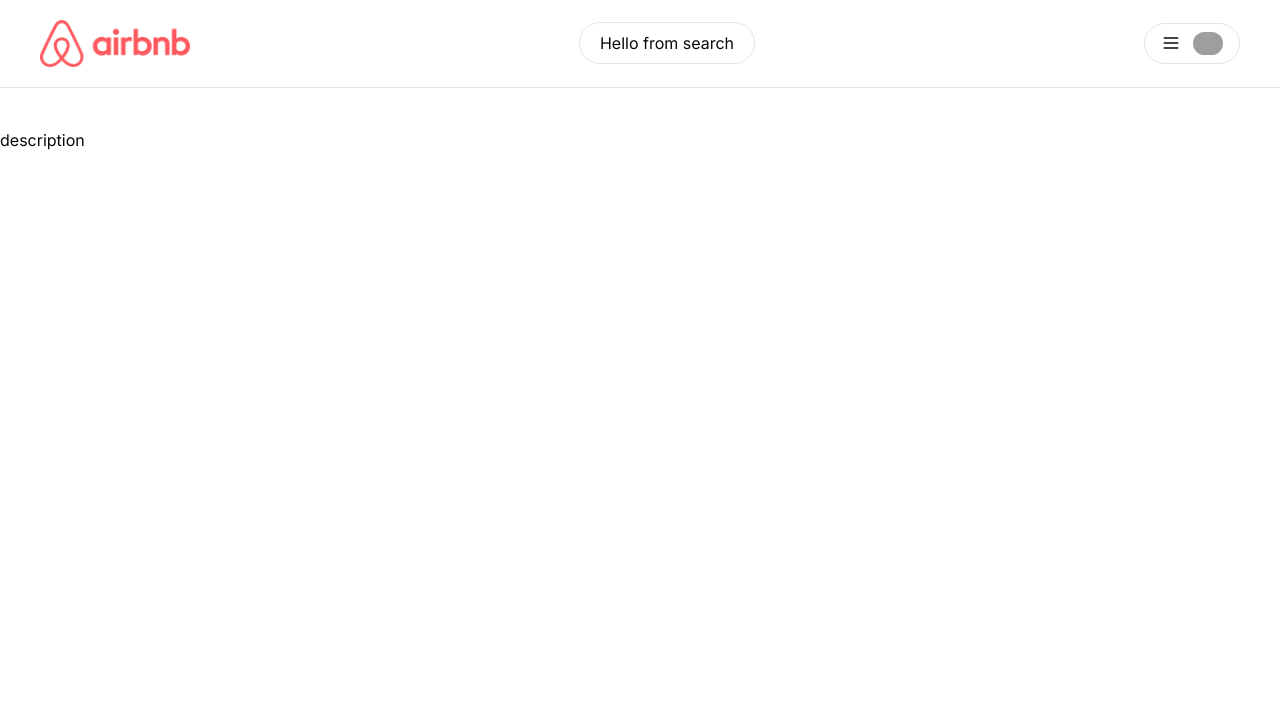
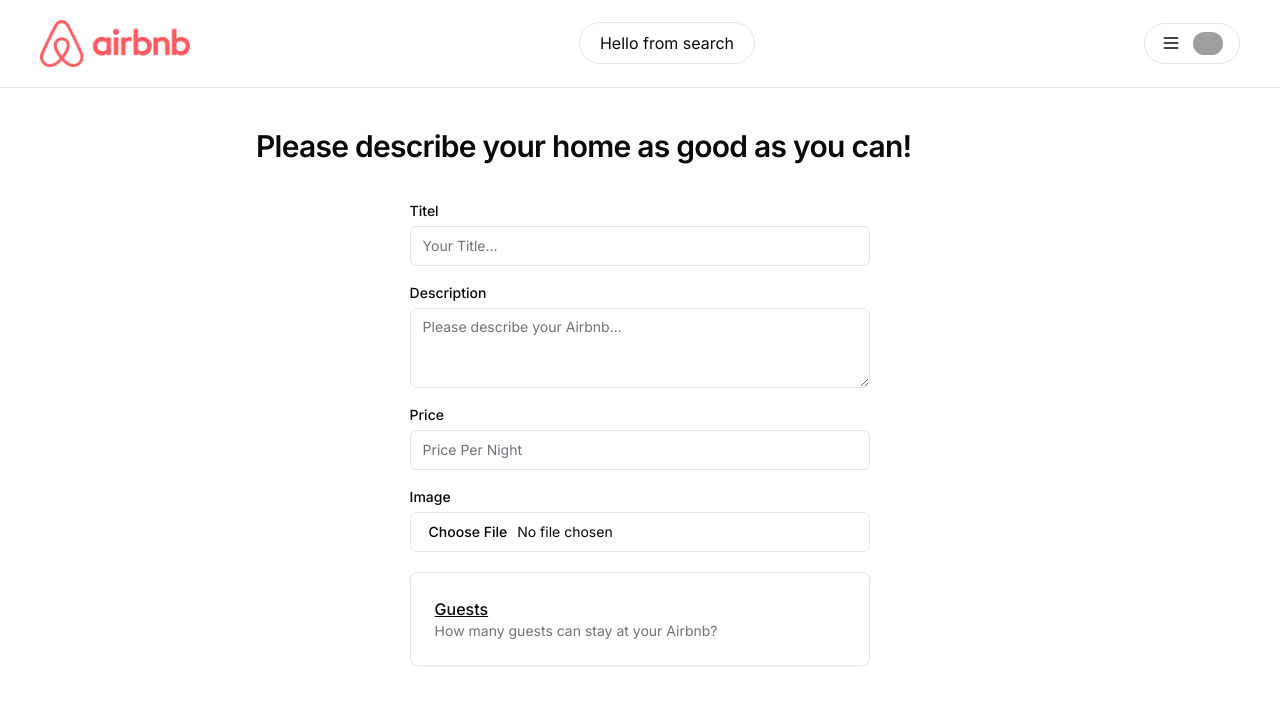
Before and after one commit to Curiosoofficial/airbnb, a Next.js app: page /create/1/description in a window 1280 px wide. Shown: the top 704 px of the page. Built offline with nearby package versions, Linux system fonts and the light colour scheme; no server answers; grey boxes are pictures that could not be loaded.

Commit message:
description create ui started

```diff
--- a/app/create/[id]/description/page.tsx
+++ b/app/create/[id]/description/page.tsx
@@ -1,8 +1,54 @@
+import { Card, CardHeader } from "@/components/ui/card"
+import { Input } from "@/components/ui/input"
+import { Label } from "@/components/ui/label"
+import { Textarea } from "@/components/ui/textarea"
 import React from 'react'
 
 const page = () => {
   return (
-    <div>description</div>
+    <>
+      <div className="w-3/5 mx-auto">
+        <h2 className="text-3xl font-semibold tracking-tight max-lg:text-xl transition-colors">
+          Please describe your home as good as you can!
+        </h2>
+
+        <form action="">
+          <div className="mx-auto w-3/5 mt-10 flex flex-col gap-y-5 mb-36">
+            <div className="flex flex-col gap-y-2">
+              <Label>Titel</Label>
+              <Input type="text" name="title" required placeholder="Your Title..."/>
+            </div>
+
+            <div className="flex flex-col gap-y-2">
+            <Label>Description</Label>
+            <Textarea name="description" required placeholder="Please describe your Airbnb..."/>
+            </div>
+
+            <div className="flex flex-col gap-y-2">
+              <Label>Price</Label>
+              <Input name="price" type="number" required placeholder="Price Per Night" min={10}/>
+            </div>
+
+            <div className="flex flex-col gap-y-2">
+              <Label>Image</Label>
+              <Input name="image" type="file" required />
+            </div>
+
+            <Card>
+              <CardHeader className="flex flex-col gap-y-5">
+                <div className="flex items-center justify-between">
+                  <div className="flex flex-col">
+                    <h3 className="underline font-medium">Guests</h3>
+                    <p className="text-muted-foreground text-sm">How many guests can stay at your Airbnb?</p>
+                  </div>
+                </div>
+              </CardHeader>
+            </Card>
+
+          </div>
+        </form>
+      </div>
+    </>
   )
 }
 
--- /dev/null
+++ b/components/ui/input.tsx
@@ -0,0 +1,25 @@
+import * as React from "react"
+
+import { cn } from "@/lib/utils"
+
+export interface InputProps
+  extends React.InputHTMLAttributes<HTMLInputElement> {}
+
+const Input = React.forwardRef<HTMLInputElement, InputProps>(
+  ({ className, type, ...props }, ref) => {
+    return (
+      <input
+        type={type}
+        className={cn(
+          "flex h-10 w-full rounded-md border border-input bg-background px-3 py-2 text-sm ring-offset-background file:border-0 file:bg-transparent file:text-sm file:font-medium placeholder:text-muted-foreground focus-visible:outline-none focus-visible:ring-2 focus-visible:ring-ring focus-visible:ring-offset-2 disabled:cursor-not-allowed disabled:opacity-50",
+          className
+        )}
+        ref={ref}
+        {...props}
+      />
+    )
+  }
+)
+Input.displayName = "Input"
+
+export { Input }
--- /dev/null
+++ b/components/ui/label.tsx
@@ -0,0 +1,26 @@
+"use client"
+
+import * as React from "react"
+import * as LabelPrimitive from "@radix-ui/react-label"
+import { cva, type VariantProps } from "class-variance-authority"
+
+import { cn } from "@/lib/utils"
+
+const labelVariants = cva(
+  "text-sm font-medium leading-none peer-disabled:cursor-not-allowed peer-disabled:opacity-70"
+)
+
+const Label = React.forwardRef<
+  React.ElementRef<typeof LabelPrimitive.Root>,
+  React.ComponentPropsWithoutRef<typeof LabelPrimitive.Root> &
+    VariantProps<typeof labelVariants>
+>(({ className, ...props }, ref) => (
+  <LabelPrimitive.Root
+    ref={ref}
+    className={cn(labelVariants(), className)}
+    {...props}
+  />
+))
+Label.displayName = LabelPrimitive.Root.displayName
+
+export { Label }
--- /dev/null
+++ b/components/ui/select.tsx
@@ -0,0 +1,160 @@
+"use client"
+
+import * as React from "react"
+import * as SelectPrimitive from "@radix-ui/react-select"
+import { Check, ChevronDown, ChevronUp } from "lucide-react"
+
+import { cn } from "@/lib/utils"
+
+const Select = SelectPrimitive.Root
+
+const SelectGroup = SelectPrimitive.Group
+
+const SelectValue = SelectPrimitive.Value
+
+const SelectTrigger = React.forwardRef<
+  React.ElementRef<typeof SelectPrimitive.Trigger>,
+  React.ComponentPropsWithoutRef<typeof SelectPrimitive.Trigger>
+>(({ className, children, ...props }, ref) => (
+  <SelectPrimitive.Trigger
+    ref={ref}
+    className={cn(
+      "flex h-10 w-full items-center justify-between rounded-md border border-input bg-background px-3 py-2 text-sm ring-offset-background placeholder:text-muted-foreground focus:outline-none focus:ring-2 focus:ring-ring focus:ring-offset-2 disabled:cursor-not-allowed disabled:opacity-50 [&>span]:line-clamp-1",
+      className
+    )}
+    {...props}
+  >
+    {children}
+    <SelectPrimitive.Icon asChild>
+      <ChevronDown className="h-4 w-4 opacity-50" />
+    </SelectPrimitive.Icon>
+  </SelectPrimitive.Trigger>
+))
+SelectTrigger.displayName = SelectPrimitive.Trigger.displayName
+
+const SelectScrollUpButton = React.forwardRef<
+  React.ElementRef<typeof SelectPrimitive.ScrollUpButton>,
+  React.ComponentPropsWithoutRef<typeof SelectPrimitive.ScrollUpButton>
+>(({ className, ...props }, ref) => (
+  <SelectPrimitive.ScrollUpButton
+    ref={ref}
+    className={cn(
+      "flex cursor-default items-center justify-center py-1",
+      className
+    )}
+    {...props}
+  >
+    <ChevronUp className="h-4 w-4" />
+  </SelectPrimitive.ScrollUpButton>
+))
+SelectScrollUpButton.displayName = SelectPrimitive.ScrollUpButton.displayName
+
+const SelectScrollDownButton = React.forwardRef<
+  React.ElementRef<typeof SelectPrimitive.ScrollDownButton>,
+  React.ComponentPropsWithoutRef<typeof SelectPrimitive.ScrollDownButton>
+>(({ className, ...props }, ref) => (
+  <SelectPrimitive.ScrollDownButton
+    ref={ref}
+    className={cn(
+      "flex cursor-default items-center justify-center py-1",
+      className
+    )}
+    {...props}
+  >
+    <ChevronDown className="h-4 w-4" />
+  </SelectPrimitive.ScrollDownButton>
+))
+SelectScrollDownButton.displayName =
+  SelectPrimitive.ScrollDownButton.displayName
+
+const SelectContent = React.forwardRef<
+  React.ElementRef<typeof SelectPrimitive.Content>,
+  React.ComponentPropsWithoutRef<typeof SelectPrimitive.Content>
+>(({ className, children, position = "popper", ...props }, ref) => (
+  <SelectPrimitive.Portal>
+    <SelectPrimitive.Content
+      ref={ref}
+      className={cn(
+        "relative z-50 max-h-96 min-w-[8rem] overflow-hidden rounded-md border bg-popover text-popover-foreground shadow-md data-[state=open]:animate-in data-[state=closed]:animate-out data-[state=closed]:fade-out-0 data-[state=open]:fade-in-0 data-[state=closed]:zoom-out-95 data-[state=open]:zoom-in-95 data-[side=bottom]:slide-in-from-top-2 data-[side=left]:slide-in-from-right-2 data-[side=right]:slide-in-from-left-2 data-[side=top]:slide-in-from-bottom-2",
+        position === "popper" &&
+          "data-[side=bottom]:translate-y-1 data-[side=left]:-translate-x-1 data-[side=right]:translate-x-1 data-[side=top]:-translate-y-1",
+        className
+      )}
+      position={position}
+      {...props}
+    >
+      <SelectScrollUpButton />
+      <SelectPrimitive.Viewport
+        className={cn(
+          "p-1",
+          position === "popper" &&
+            "h-[var(--radix-select-trigger-height)] w-full min-w-[var(--radix-select-trigger-width)]"
+        )}
+      >
+        {children}
+      </SelectPrimitive.Viewport>
+      <SelectScrollDownButton />
+    </SelectPrimitive.Content>
+  </SelectPrimitive.Portal>
+))
+SelectContent.displayName = SelectPrimitive.Content.displayName
+
+const SelectLabel = React.forwardRef<
+  React.ElementRef<typeof SelectPrimitive.Label>,
+  React.ComponentPropsWithoutRef<typeof SelectPrimitive.Label>
+>(({ className, ...props }, ref) => (
+  <SelectPrimitive.Label
+    ref={ref}
+    className={cn("py-1.5 pl-8 pr-2 text-sm font-semibold", className)}
+    {...props}
+  />
+))
+SelectLabel.displayName = SelectPrimitive.Label.displayName
+
+const SelectItem = React.forwardRef<
+  React.ElementRef<typeof SelectPrimitive.Item>,
+  React.ComponentPropsWithoutRef<typeof SelectPrimitive.Item>
+>(({ className, children, ...props }, ref) => (
+  <SelectPrimitive.Item
+    ref={ref}
+    className={cn(
+      "relative flex w-full cursor-default select-none items-center rounded-sm py-1.5 pl-8 pr-2 text-sm outline-none focus:bg-accent focus:text-accent-foreground data-[disabled]:pointer-events-none data-[disabled]:opacity-50",
+      className
+    )}
+    {...props}
+  >
+    <span className="absolute left-2 flex h-3.5 w-3.5 items-center justify-center">
+      <SelectPrimitive.ItemIndicator>
+        <Check className="h-4 w-4" />
+      </SelectPrimitive.ItemIndicator>
+    </span>
+
+    <SelectPrimitive.ItemText>{children}</SelectPrimitive.ItemText>
+  </SelectPrimitive.Item>
+))
+SelectItem.displayName = SelectPrimitive.Item.displayName
+
+const SelectSeparator = React.forwardRef<
+  React.ElementRef<typeof SelectPrimitive.Separator>,
+  React.ComponentPropsWithoutRef<typeof SelectPrimitive.Separator>
+>(({ className, ...props }, ref) => (
+  <SelectPrimitive.Separator
+    ref={ref}
+    className={cn("-mx-1 my-1 h-px bg-muted", className)}
+    {...props}
+  />
+))
+SelectSeparator.displayName = SelectPrimitive.Separator.displayName
+
+export {
+  Select,
+  SelectGroup,
+  SelectValue,
+  SelectTrigger,
+  SelectContent,
+  SelectLabel,
+  SelectItem,
+  SelectSeparator,
+  SelectScrollUpButton,
+  SelectScrollDownButton,
+}
--- /dev/null
+++ b/components/ui/textarea.tsx
@@ -0,0 +1,24 @@
+import * as React from "react"
+
+import { cn } from "@/lib/utils"
+
+export interface TextareaProps
+  extends React.TextareaHTMLAttributes<HTMLTextAreaElement> {}
+
+const Textarea = React.forwardRef<HTMLTextAreaElement, TextareaProps>(
+  ({ className, ...props }, ref) => {
+    return (
+      <textarea
+        className={cn(
+          "flex min-h-[80px] w-full rounded-md border border-input bg-background px-3 py-2 text-sm ring-offset-background placeholder:text-muted-foreground focus-visible:outline-none focus-visible:ring-2 focus-visible:ring-ring focus-visible:ring-offset-2 disabled:cursor-not-allowed disabled:opacity-50",
+          className
+        )}
+        ref={ref}
+        {...props}
+      />
+    )
+  }
+)
+Textarea.displayName = "Textarea"
+
+export { Textarea }
--- a/package.json
+++ b/package.json
@@ -12,6 +12,8 @@
     "@kinde-oss/kinde-auth-nextjs": "^2.2.13",
     "@prisma/client": "^5.15.0",
     "@radix-ui/react-dropdown-menu": "^2.0.6",
+    "@radix-ui/react-label": "^2.0.2",
+    "@radix-ui/react-select": "^2.0.0",
     "@radix-ui/react-slot": "^1.0.2",
     "class-variance-authority": "^0.7.0",
     "clsx": "^2.1.1",
```
Also changed, not shown: components/SubmitButtons.tsx (line endings or trailing spaces), 1 other file (tests, documents, lock files or other folders).
